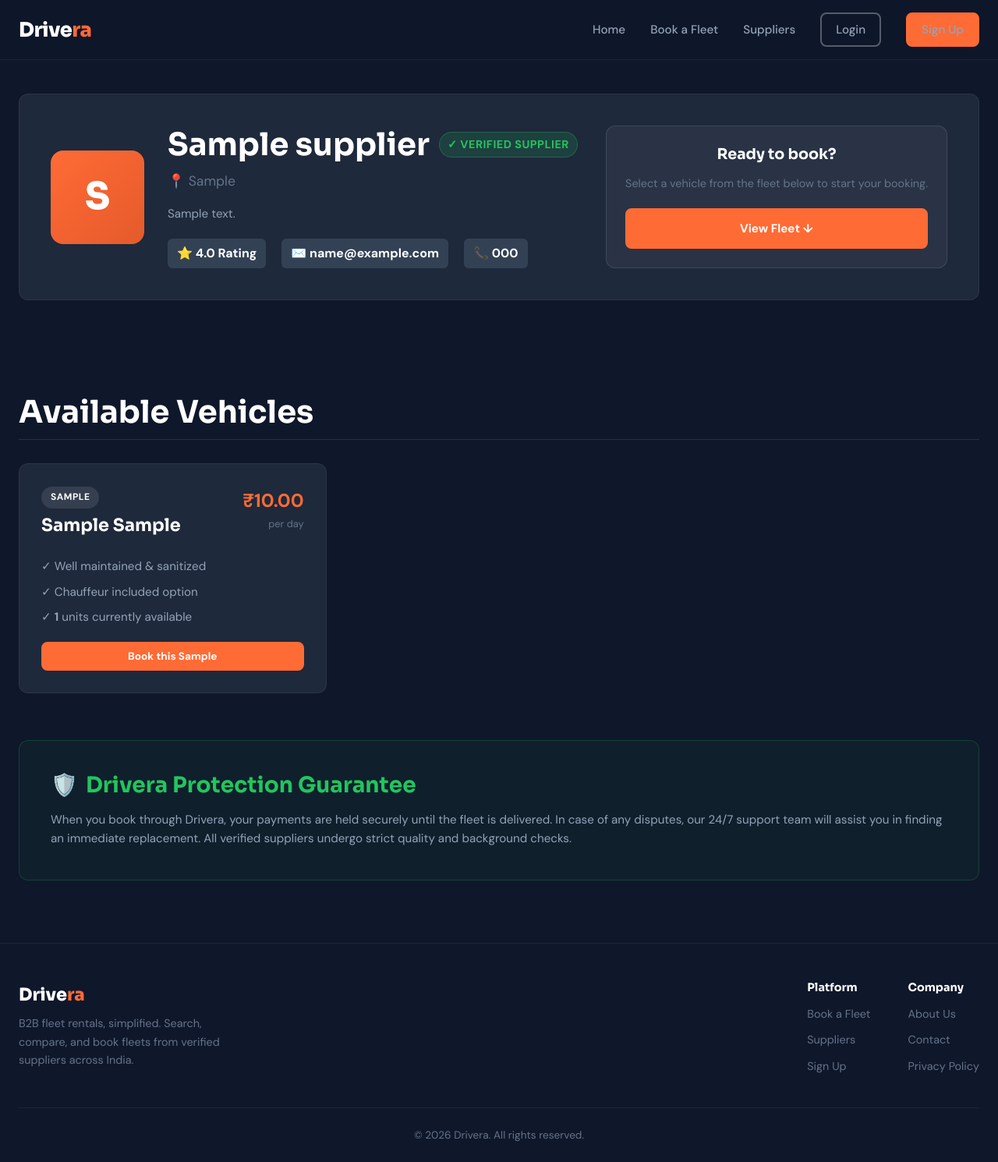
After one commit to wakeupsoham/Drivera, a Flask app: page /supplier/1 in a window 1280 px wide. The commit adds this page. Shown: the whole page at 78% size. Run offline with Flask 3, Linux system fonts and the light colour scheme; tables that the repository leaves empty hold one stand-in row (values such as "Sample post").

Commit message:
Feature: Added dedicated supplier profile page with fleet listing and direct booking links

```diff
--- a/app.py
+++ b/app.py
@@ -166,6 +166,35 @@ def suppliers():
     cur.close()
     db.close()
     return render_template('suppliers.html', suppliers=suppliers)
+
+
+# ── Supplier Profile ──────────────────────────────────────────────
+@app.route('/supplier/<int:supplier_id>')
+def supplier_detail(supplier_id):
+    db = get_db()
+    cur = db.cursor(dictionary=True)
+
+    cur.execute("SELECT * FROM Supplier WHERE supplier_id = %s", (supplier_id,))
+    supplier = cur.fetchone()
+
+    if not supplier:
+        cur.close()
+        db.close()
+        flash('Supplier not found.', 'warning')
+        return redirect(url_for('suppliers'))
+
+    cur.execute("""
+        SELECT v.vehicle_id, v.type, v.model, v.brand, v.price_per_day, v.status, f.available_count
+        FROM Fleet f
+        JOIN Vehicle v ON f.vehicle_id = v.vehicle_id
+        WHERE f.supplier_id = %s
+    """, (supplier_id,))
+    vehicles = cur.fetchall()
+
+    cur.close()
+    db.close()
+
+    return render_template('supplier_detail.html', supplier=supplier, vehicles=vehicles)
 
 
 # ── Register Supplier ────────────────────────────────────────────
--- /dev/null
+++ b/templates/supplier_detail.html
@@ -0,0 +1,101 @@
+{% extends "base.html" %}
+{% block title %}{{ supplier.company_name }} — Drivera{% endblock %}
+
+{% block content %}
+<section class="section" style="padding-top:120px; padding-bottom: 40px; background:var(--bg-darker);">
+    <div class="container">
+        <!-- Supplier Hero -->
+        <div class="card" style="padding:40px; display:flex; gap:30px; align-items:center; flex-wrap:wrap;">
+            <div style="width:120px;height:120px;border-radius:16px;background:linear-gradient(135deg, var(--primary), var(--primary-dark));display:flex;align-items:center;justify-content:center;font-size:3rem;font-weight:800;color:var(--white);font-family:var(--font-display);">
+                {{ supplier.company_name[0] }}
+            </div>
+
+            <div style="flex:1;">
+                <div style="display:flex; align-items:center; gap:12px; margin-bottom:8px;">
+                    <h1 style="font-size:2.5rem; margin:0;">{{ supplier.company_name }}</h1>
+                    {% if supplier.verified == 1 %}
+                        <span class="badge badge-verified" style="font-size:0.9rem; padding:4px 10px;">✓ Verified Supplier</span>
+                    {% endif %}
+                </div>
+
+                <p style="color:var(--muted); font-size:1.1rem; margin-bottom:16px;">📍 {{ supplier.location }}</p>
+
+                {% if supplier.description %}
+                    <p style="color:var(--light-muted); line-height:1.6; max-width:800px; margin-bottom:20px;">
+                        {{ supplier.description }}
+                    </p>
+                {% endif %}
+
+                <div style="display:flex; gap:20px; color:var(--white); font-weight:600;">
+                    <span style="background:var(--slate); padding:6px 12px; border-radius:6px;">⭐ {{ supplier.rating }} Rating</span>
+                    <span style="background:var(--slate); padding:6px 12px; border-radius:6px;">✉️ {{ supplier.email }}</span>
+                    {% if supplier.phone %}
+                        <span style="background:var(--slate); padding:6px 12px; border-radius:6px;">📞 {{ supplier.phone }}</span>
+                    {% endif %}
+                </div>
+            </div>
+
+            <!-- Contact / Quick Action -->
+            <div style="text-align:center; min-width: 250px; background: rgba(255,255,255,0.05); padding: 24px; border-radius: 12px; border: 1px solid rgba(255,255,255,0.1);">
+                <h3 style="margin-bottom: 15px; font-size:1.2rem;">Ready to book?</h3>
+                <p style="color:var(--muted); font-size:0.9rem; margin-bottom: 20px;">Select a vehicle from the fleet below to start your booking.</p>
+                <a href="#fleet" class="btn btn-primary" style="width:100%;">View Fleet ↓</a>
+            </div>
+        </div>
+    </div>
+</section>
+
+<!-- Fleet Grid Section -->
+<section id="fleet" class="section">
+    <div class="container">
+        <h2 style="margin-bottom:30px; font-family:var(--font-display); border-bottom:1px solid rgba(255,255,255,0.1); padding-bottom:10px;">Available Vehicles</h2>
+
+        <div class="grid grid-3">
+            {% for v in vehicles %}
+            <div class="card" style="display:flex; flex-direction:column; justify-content:space-between;">
+                <div>
+                    <div style="display:flex; justify-content:space-between; align-items:start; margin-bottom:15px;">
+                        <div>
+                            <span class="badge" style="background:rgba(255,255,255,0.1); color:var(--white); margin-bottom:8px; display:inline-block;">{{ v.type }}</span>
+                            <h3 style="font-size:1.4rem;">{{ v.brand }} {{ v.model }}</h3>
+                        </div>
+                        <div style="text-align:right;">
+                            <span style="font-size:1.5rem; font-weight:bold; color:var(--primary);">₹{{ v.price_per_day }}</span>
+                            <span style="display:block; color:var(--muted); font-size:0.8rem;">per day</span>
+                        </div>
+                    </div>
+
+                    <ul style="list-style:none; padding:0; margin: 20px 0; color:var(--light-muted); font-size:0.95rem;">
+                        <li style="margin-bottom:8px;">✓ Well maintained & sanitized</li>
+                        <li style="margin-bottom:8px;">✓ Chauffeur included option</li>
+                        <li style="margin-bottom:8px;">✓ <b>{{ v.available_count }}</b> units currently available</li>
+                    </ul>
+                </div>
+
+                <form action="{{ url_for('booking') }}" method="GET" style="margin-top:auto;">
+                    <!-- Pre-fill search in booking page -->
+                    <input type="hidden" name="supplier_id" value="{{ supplier.supplier_id }}">
+                    <input type="hidden" name="vehicle_type" value="{{ v.type }}">
+                    <button type="submit" class="btn btn-primary btn-sm" style="width:100%;">Book this {{ v.type }}</button>
+                </form>
+            </div>
+            {% else %}
+            <div style="grid-column:1/-1; text-align:center; padding: 40px; background:rgba(255,255,255,0.02); border-radius:12px;">
+                <p>This supplier currently has no vehicles listed.</p>
+            </div>
+            {% endfor %}
+        </div>
+
+        <!-- Trust Indicators / Reviews Hook (Must-have feature addition) -->
+        <div style="margin-top:60px; padding:40px; background: rgba(34, 197, 94, 0.05); border: 1px solid rgba(34, 197, 94, 0.2); border-radius:12px;">
+            <h3 style="color:#22C55E; margin-bottom:15px; display:flex; align-items:center; gap:10px;">
+                <span>🛡️</span> Drivera Protection Guarantee
+            </h3>
+            <p style="color:var(--light-muted); line-height:1.6; font-size:0.95rem;">
+                When you book through Drivera, your payments are held securely until the fleet is delivered. In case of any disputes, our 24/7 support team will assist you in finding an immediate replacement. All verified suppliers undergo strict quality and background checks.
+            </p>
+        </div>
+
+    </div>
+</section>
+{% endblock %}
--- a/templates/suppliers.html
+++ b/templates/suppliers.html
@@ -65,8 +65,8 @@
                     </div>
                 </div>
 
-                <a href="{{ url_for('booking') }}" class="btn btn-sm btn-primary" style="margin-top:20px;width:100%;">
-                    View Fleet →
+                <a href="{{ url_for('supplier_detail', supplier_id=s.supplier_id) }}" class="btn btn-sm btn-primary" style="margin-top:20px;width:100%;" target="_blank">
+                    View Fleet & Profile →
                 </a>
             </div>
             {% endfor %}
```
Also changed, not shown: templates/booking.html (+7 -2 lines).
